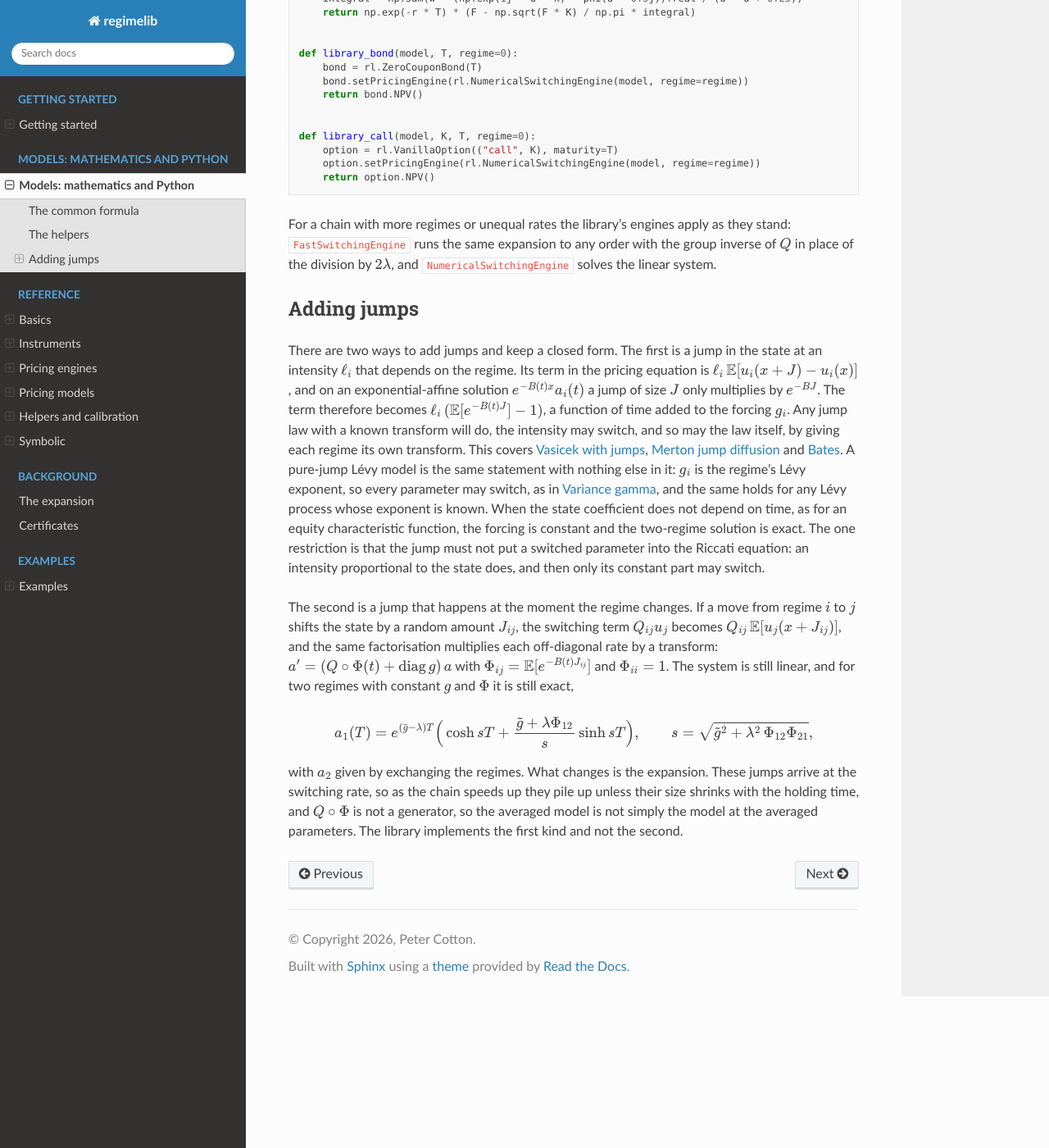
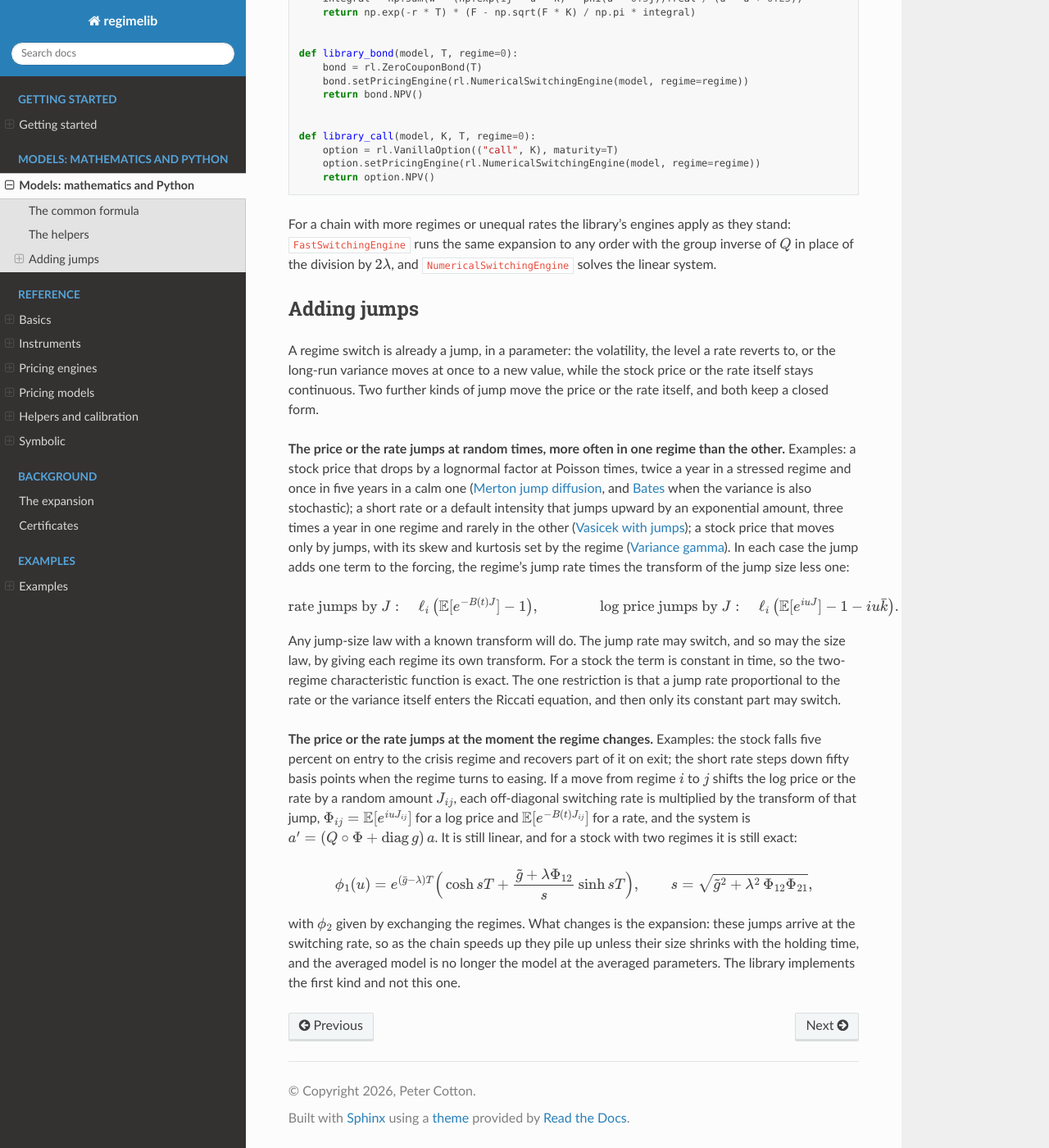
Before and after one commit to microprediction/regimelib, a Sphinx documentation site: the page built from docs/models/index.rst, in a window 1280 px wide and 1400 px high, scrolled down 2834 px. Shown: the whole window at 82% size. Built offline with Sphinx 7.4.7 and the Read the Docs theme 3.1.0, drawn with Linux system fonts in a browser that asks for light colours.

Commit message:
Docs: the jumps section names what jumps, with examples
Co-Authored-By: Claude Opus 5.5 <noreply@anthropic.com>

```diff
--- a/docs/models/index.rst
+++ b/docs/models/index.rst
@@ -187,35 +187,45 @@ division by :math:`2\lambda`, and ``NumericalSwitchingEngine`` solves the linear
 Adding jumps
 ------------
 
-There are two ways to add jumps and keep a closed form. The first is a jump in the state at an intensity
-:math:`\ell_i` that depends on the regime. Its term in the pricing equation is
-:math:`\ell_i\,\mathbb{E}[u_i(x + J) - u_i(x)]`, and on an exponential-affine solution :math:`e^{-B(t)x}a_i(t)` a jump
-of size :math:`J` only multiplies by :math:`e^{-BJ}`. The term therefore becomes
-:math:`\ell_i\,(\mathbb{E}[e^{-B(t)J}] - 1)`, a function of time added to the forcing :math:`g_i`. Any jump law with a
-known transform will do, the intensity may switch, and so may the law itself, by giving each regime its own
-transform. This covers :doc:`vasicek_jumps`, :doc:`merton` and :doc:`bates`. A pure-jump Lévy model is the same
-statement with nothing else in it: :math:`g_i` is the regime's Lévy exponent, so every parameter may switch, as in
-:doc:`variance_gamma`, and the same holds for any Lévy process whose exponent is known. When the state coefficient
-does not depend on time, as for an equity characteristic function, the forcing is constant and the two-regime
-solution is exact. The one restriction is that the jump must not put a switched parameter into the Riccati
-equation: an intensity proportional to the state does, and then only its constant part may switch.
+A regime switch is already a jump, in a parameter: the volatility, the level a rate reverts to, or the long-run
+variance moves at once to a new value, while the stock price or the rate itself stays continuous. Two further kinds
+of jump move the price or the rate itself, and both keep a closed form.
 
-The second is a jump that happens at the moment the regime changes. If a move from regime :math:`i` to :math:`j`
-shifts the state by a random amount :math:`J_{ij}`, the switching term :math:`Q_{ij}u_j` becomes
-:math:`Q_{ij}\,\mathbb{E}[u_j(x + J_{ij})]`, and the same factorisation multiplies each off-diagonal rate by a
-transform: :math:`a' = (Q\circ\Phi(t) + \operatorname{diag} g)\,a` with :math:`\Phi_{ij} = \mathbb{E}[e^{-B(t)J_{ij}}]`
-and :math:`\Phi_{ii} = 1`. The system is still linear, and for two regimes with constant :math:`g` and
-:math:`\Phi` it is still exact,
+**The price or the rate jumps at random times, more often in one regime than the other.** Examples: a stock price
+that drops by a lognormal factor at Poisson times, twice a year in a stressed regime and once in five years in a
+calm one (:doc:`merton`, and :doc:`bates` when the variance is also stochastic); a short rate or a default
+intensity that jumps upward by an exponential amount, three times a year in one regime and rarely in the other
+(:doc:`vasicek_jumps`); a stock price that moves only by jumps, with its skew and kurtosis set by the regime
+(:doc:`variance_gamma`). In each case the jump adds one term to the forcing, the regime's jump rate times the
+transform of the jump size less one:
 
 .. math::
 
-    a_1(T) = e^{(\bar g - \lambda)T}\Big(\cosh sT + \frac{\tilde g + \lambda\Phi_{12}}{s}\,\sinh sT\Big), \qquad
+    \text{rate jumps by } J:\quad \ell_i\,\big(\mathbb{E}[e^{-B(t)J}] - 1\big), \qquad\qquad
+    \text{log price jumps by } J:\quad \ell_i\,\big(\mathbb{E}[e^{iuJ}] - 1 - iu\bar k\big).
+
+Any jump-size law with a known transform will do. The jump rate may switch, and so may the size law, by giving each
+regime its own transform. For a stock the term is constant in time, so the two-regime characteristic function is
+exact. The one restriction is that a jump rate proportional to the rate or the variance itself enters the Riccati
+equation, and then only its constant part may switch.
+
+**The price or the rate jumps at the moment the regime changes.** Examples: the stock falls five percent on entry
+to the crisis regime and recovers part of it on exit; the short rate steps down fifty basis points when the regime
+turns to easing. If a move from regime :math:`i` to :math:`j` shifts the log price or the rate by a random amount
+:math:`J_{ij}`, each off-diagonal switching rate is multiplied by the transform of that jump,
+:math:`\Phi_{ij} = \mathbb{E}[e^{iuJ_{ij}}]` for a log price and :math:`\mathbb{E}[e^{-B(t)J_{ij}}]` for a rate, and
+the system is :math:`a' = (Q\circ\Phi + \operatorname{diag} g)\,a`. It is still linear, and for a stock with two
+regimes it is still exact:
+
+.. math::
+
+    \phi_1(u) = e^{(\bar g - \lambda)T}\Big(\cosh sT + \frac{\tilde g + \lambda\Phi_{12}}{s}\,\sinh sT\Big), \qquad
     s = \sqrt{\tilde g^2 + \lambda^2\,\Phi_{12}\Phi_{21}},
 
-with :math:`a_2` given by exchanging the regimes. What changes is the expansion. These jumps arrive at the switching
-rate, so as the chain speeds up they pile up unless their size shrinks with the holding time, and
-:math:`Q\circ\Phi` is not a generator, so the averaged model is not simply the model at the averaged parameters. The
-library implements the first kind and not the second.
+with :math:`\phi_2` given by exchanging the regimes. What changes is the expansion: these jumps arrive at the
+switching rate, so as the chain speeds up they pile up unless their size shrinks with the holding time, and the
+averaged model is no longer the model at the averaged parameters. The library implements the first kind and not
+this one.
 
 .. toctree::
    :maxdepth: 1
```
